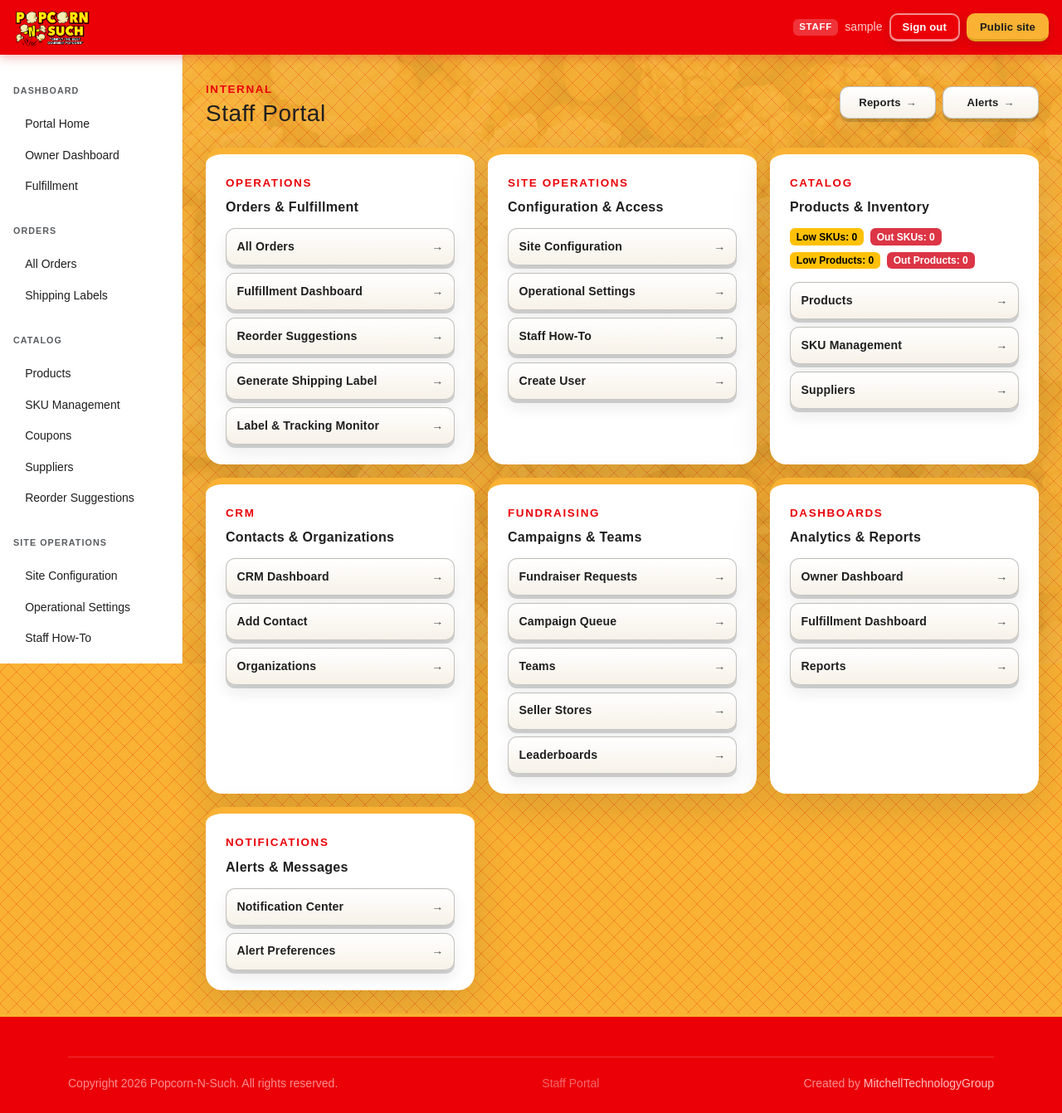
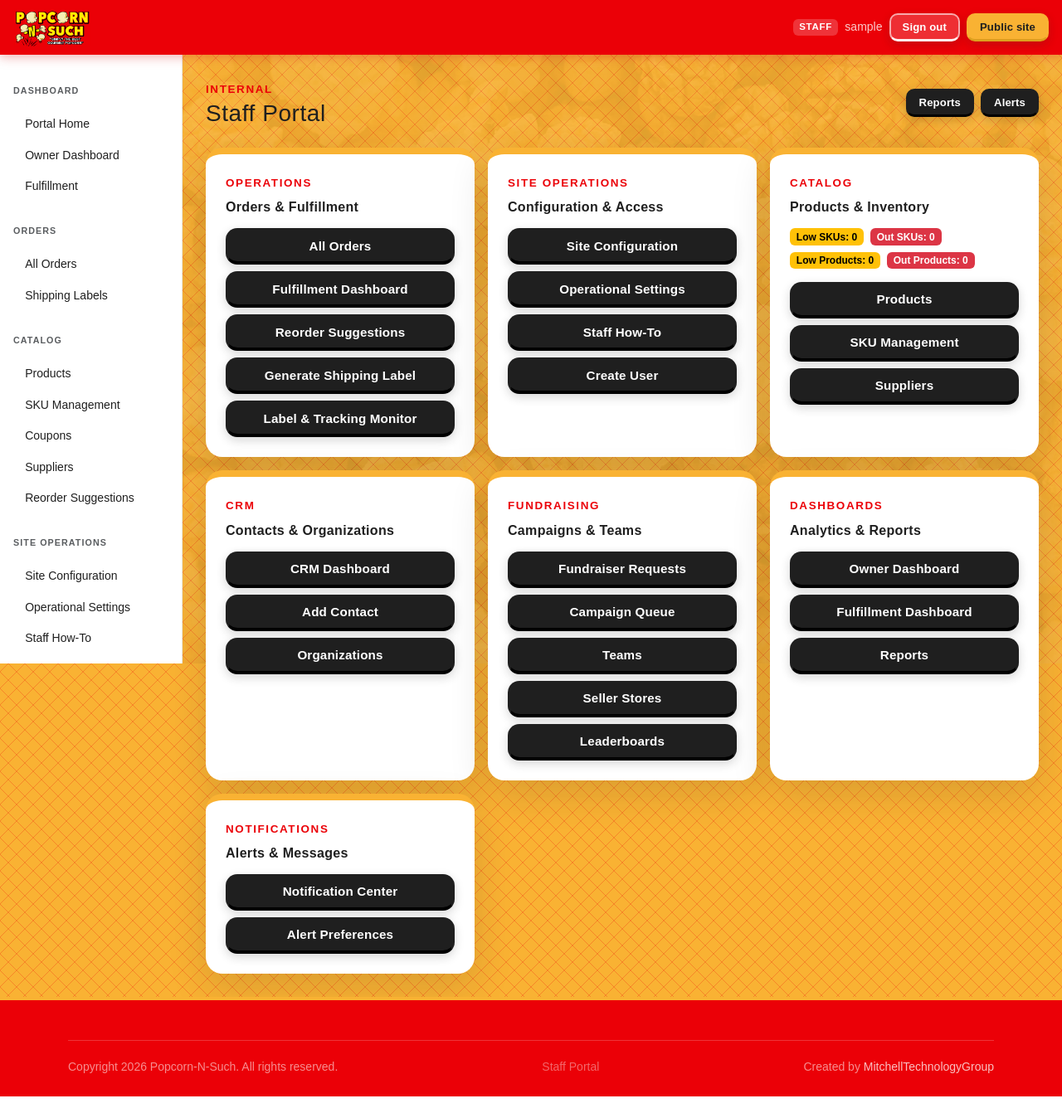
Before and after one commit to jeuanimo/popcorn-n-such, a Django app: page /dashboard/portal/ in a window 1280 px wide. Shown: the whole page at 83% size. Run offline with Django 5.2, Linux system fonts and the light colour scheme; the visitor is signed in with stand-in values (Sample User, id 1); data comes from the database, SQL or seed files in the repository; data that the repository does not hold is empty; parts of the project's set-up code (start-up, migrations or seed data) failed here and were passed over.

Commit message:
style: unify all clickable buttons sitewide
- portal.html: remove bespoke portal-3d-btn system entirely; replace all
  navigation links with btn btn-outline-dark (same class used everywhere else)
- theme.css btn-outline-light: transparent → solid rgba(255,255,255,.18) with
  3D border-bottom treatment (matches nav + cta-band dark red backgrounds)
- profile.html: btn-link Edit toggles → btn-sm btn-outline-dark; btn-link
  delete → btn-sm btn-danger; all 3D treatment applied consistently

```diff
--- a/static/css/theme.css
+++ b/static/css/theme.css
@@ -1099,15 +1099,16 @@ tr.table-info.fw-bold td    { background: rgba(13,202,240,.14) !important; }
 /* ── btn-outline-light (for dark/hero sections) ─────────────── */
 
 .btn-outline-light {
-  background: transparent;
+  background: rgba(255,255,255,.18);
   color: #fff;
-  border-color: rgba(255,255,255,.55);
-}
-.btn-outline-light:hover {
-  background: rgba(255,255,255,.12);
+  border-color: rgba(255,255,255,.6);
+  border-bottom-color: rgba(255,255,255,.95); /* 3D step on dark bg */
+}
+.btn-outline-light:hover, .btn-outline-light:focus {
+  background: rgba(255,255,255,.28);
   color: #fff;
-  border-color: rgba(255,255,255,.8);
-  box-shadow: var(--btn-hover-glow);
+  border-color: rgba(255,255,255,.85);
+  box-shadow: 0 7px 18px rgba(0,0,0,.22);
 }
 
 /* ── Divider with gold dot ──────────────────────────────────── */
--- a/templates/staff/portal.html
+++ b/templates/staff/portal.html
@@ -8,80 +8,22 @@
             <span class="eyebrow">Internal</span>
             <h1 class="h3 mb-0">Staff Portal</h1>
         </div>
-        <div class="portal-top-actions">
-            <a class="portal-3d-btn-top" href="{% url 'reports:dashboard' %}">Reports</a>
-            <a class="portal-3d-btn-top" href="{% url 'notifications:center' %}">Alerts</a>
+        <div class="d-flex gap-2">
+            <a class="btn btn-outline-dark btn-sm" href="{% url 'reports:dashboard' %}">Reports</a>
+            <a class="btn btn-outline-dark btn-sm" href="{% url 'notifications:center' %}">Alerts</a>
         </div>
     </div>
-    <style>
-  .portal-top-actions {
-    display: flex;
-    gap: .5rem;
-  }
-  .portal-link-list {
-    display: grid;
-    gap: .55rem;
-  }
-  .portal-3d-btn,
-  .portal-3d-btn-top {
-    display: inline-flex;
-    align-items: center;
-    justify-content: space-between;
-    padding: .62rem .78rem;
-    border: 1px solid rgba(31, 31, 31, .25);
-    border-radius: .7rem;
-    background: linear-gradient(180deg, #fff, #f7f2e8);
-    box-shadow: 0 4px 0 rgba(31, 31, 31, .18), 0 10px 18px rgba(31, 31, 31, .08);
-    color: var(--kettle-black);
-    text-decoration: none;
-    font-size: .88rem;
-    font-weight: 700;
-    letter-spacing: .01em;
-    transition: transform .08s ease, box-shadow .08s ease, background .12s ease;
-  }
-  .portal-3d-btn {
-    width: 100%;
-    font-size: .88rem;
-    letter-spacing: .01em;
-  }
-  .portal-3d-btn-top {
-    width: auto;
-    min-width: 116px;
-    justify-content: center;
-    gap: .35rem;
-    font-size: .82rem;
-    padding: .48rem .72rem;
-    letter-spacing: .01em;
-  }
-  .portal-3d-btn:hover,
-  .portal-3d-btn-top:hover {
-    background: linear-gradient(180deg, #fff9ef, #f4ead6);
-    transform: translateY(-1px);
-    color: var(--kettle-black);
-  }
-  .portal-3d-btn:active,
-  .portal-3d-btn-top:active {
-    transform: translateY(3px);
-    box-shadow: 0 1px 0 rgba(31, 31, 31, .2), 0 4px 10px rgba(31, 31, 31, .1);
-  }
-  .portal-3d-btn::after,
-  .portal-3d-btn-top::after {
-    content: "→";
-    opacity: .8;
-  }
-    </style>
     <div class="row g-3">
         <div class="col-12 col-md-6 col-xl-4">
             <div class="hero-card p-4 h-100">
                 <p class="eyebrow mb-2">Operations</p>
                 <h2 class="h6 fw-bold mb-3">Orders &amp; Fulfillment</h2>
-                <div class="portal-link-list">
-                    <a href="{% url 'orders:staff-list' %}" class="portal-3d-btn">All Orders</a>
-                    <a href="{% url 'dashboards:fulfillment' %}" class="portal-3d-btn">Fulfillment Dashboard</a>
-                    <a href="{% url 'purchase_orders:reorder-suggestions' %}"
-                       class="portal-3d-btn">Reorder Suggestions</a>
-                    <a href="{% url 'shipping:label-create' %}" class="portal-3d-btn">Generate Shipping Label</a>
-                    <a href="{% url 'shipping:label-list' %}" class="portal-3d-btn">Label &amp; Tracking Monitor</a>
+                <div class="d-grid gap-2">
+                    <a href="{% url 'orders:staff-list' %}" class="btn btn-outline-dark text-start">All Orders</a>
+                    <a href="{% url 'dashboards:fulfillment' %}" class="btn btn-outline-dark text-start">Fulfillment Dashboard</a>
+                    <a href="{% url 'purchase_orders:reorder-suggestions' %}" class="btn btn-outline-dark text-start">Reorder Suggestions</a>
+                    <a href="{% url 'shipping:label-create' %}" class="btn btn-outline-dark text-start">Generate Shipping Label</a>
+                    <a href="{% url 'shipping:label-list' %}" class="btn btn-outline-dark text-start">Label &amp; Tracking Monitor</a>
                 </div>
             </div>
         </div>
@@ -89,13 +31,12 @@
             <div class="hero-card p-4 h-100">
                 <p class="eyebrow mb-2">Site Operations</p>
                 <h2 class="h6 fw-bold mb-3">Configuration &amp; Access</h2>
-                <div class="portal-link-list">
-                    <a href="{% url 'site-config-list' %}" class="portal-3d-btn">Site Configuration</a>
-                    <a href="{% url 'dashboards:operational-settings' %}"
-                       class="portal-3d-btn">Operational Settings</a>
-                    <a href="{% url 'dashboards:how-to' %}" class="portal-3d-btn">Staff How-To</a>
+                <div class="d-grid gap-2">
+                    <a href="{% url 'site-config-list' %}" class="btn btn-outline-dark text-start">Site Configuration</a>
+                    <a href="{% url 'dashboards:operational-settings' %}" class="btn btn-outline-dark text-start">Operational Settings</a>
+                    <a href="{% url 'dashboards:how-to' %}" class="btn btn-outline-dark text-start">Staff How-To</a>
                     {% if can_create_users %}
-                        <a href="{% url 'accounts:admin-user-create' %}" class="portal-3d-btn">Create User</a>
+                        <a href="{% url 'accounts:admin-user-create' %}" class="btn btn-outline-dark text-start">Create User</a>
                     {% endif %}
                 </div>
             </div>
@@ -110,10 +51,10 @@
                     <span class="badge text-bg-warning">Low Products: {{ low_stock_products }}</span>
                     <span class="badge text-bg-danger">Out Products: {{ out_of_stock_products }}</span>
                 </div>
-                <div class="portal-link-list">
-                    <a href="{% url 'products:admin-list' %}" class="portal-3d-btn">Products</a>
-                    <a href="{% url 'products:sku-management' %}" class="portal-3d-btn">SKU Management</a>
-                    <a href="{% url 'suppliers:list' %}" class="portal-3d-btn">Suppliers</a>
+                <div class="d-grid gap-2">
+                    <a href="{% url 'products:admin-list' %}" class="btn btn-outline-dark text-start">Products</a>
+                    <a href="{% url 'products:sku-management' %}" class="btn btn-outline-dark text-start">SKU Management</a>
+                    <a href="{% url 'suppliers:list' %}" class="btn btn-outline-dark text-start">Suppliers</a>
                 </div>
             </div>
         </div>
@@ -121,10 +62,10 @@
             <div class="hero-card p-4 h-100">
                 <p class="eyebrow mb-2">CRM</p>
                 <h2 class="h6 fw-bold mb-3">Contacts &amp; Organizations</h2>
-                <div class="portal-link-list">
-                    <a href="{% url 'crm:dashboard' %}" class="portal-3d-btn">CRM Dashboard</a>
-                    <a href="{% url 'crm:contact-create' %}" class="portal-3d-btn">Add Contact</a>
-                    <a href="{% url 'crm-list' %}" class="portal-3d-btn">Organizations</a>
+                <div class="d-grid gap-2">
+                    <a href="{% url 'crm:dashboard' %}" class="btn btn-outline-dark text-start">CRM Dashboard</a>
+                    <a href="{% url 'crm:contact-create' %}" class="btn btn-outline-dark text-start">Add Contact</a>
+                    <a href="{% url 'crm-list' %}" class="btn btn-outline-dark text-start">Organizations</a>
                 </div>
             </div>
         </div>
@@ -132,14 +73,12 @@
             <div class="hero-card p-4 h-100">
                 <p class="eyebrow mb-2">Fundraising</p>
                 <h2 class="h6 fw-bold mb-3">Campaigns &amp; Teams</h2>
-                <div class="portal-link-list">
-                    <a href="{% url 'fundraisers:staff-campaign-queue' %}"
-                       class="portal-3d-btn">Fundraiser Requests</a>
-                    <a href="{% url 'fundraisers:staff-campaign-queue' %}"
-                       class="portal-3d-btn">Campaign Queue</a>
-                    <a href="{% url 'teams:staff-list' %}" class="portal-3d-btn">Teams</a>
-                    <a href="{% url 'sellers:staff-list' %}" class="portal-3d-btn">Seller Stores</a>
-                    <a href="{% url 'leaderboards:all-campaigns' %}" class="portal-3d-btn">Leaderboards</a>
+                <div class="d-grid gap-2">
+                    <a href="{% url 'fundraisers:staff-campaign-queue' %}" class="btn btn-outline-dark text-start">Fundraiser Requests</a>
+                    <a href="{% url 'fundraisers:staff-campaign-queue' %}" class="btn btn-outline-dark text-start">Campaign Queue</a>
+                    <a href="{% url 'teams:staff-list' %}" class="btn btn-outline-dark text-start">Teams</a>
+                    <a href="{% url 'sellers:staff-list' %}" class="btn btn-outline-dark text-start">Seller Stores</a>
+                    <a href="{% url 'leaderboards:all-campaigns' %}" class="btn btn-outline-dark text-start">Leaderboards</a>
                 </div>
             </div>
         </div>
@@ -147,10 +86,10 @@
             <div class="hero-card p-4 h-100">
                 <p class="eyebrow mb-2">Dashboards</p>
                 <h2 class="h6 fw-bold mb-3">Analytics &amp; Reports</h2>
-                <div class="portal-link-list">
-                    <a href="{% url 'dashboards:owner' %}" class="portal-3d-btn">Owner Dashboard</a>
-                    <a href="{% url 'dashboards:fulfillment' %}" class="portal-3d-btn">Fulfillment Dashboard</a>
-                    <a href="{% url 'reports:dashboard' %}" class="portal-3d-btn">Reports</a>
+                <div class="d-grid gap-2">
+                    <a href="{% url 'dashboards:owner' %}" class="btn btn-outline-dark text-start">Owner Dashboard</a>
+                    <a href="{% url 'dashboards:fulfillment' %}" class="btn btn-outline-dark text-start">Fulfillment Dashboard</a>
+                    <a href="{% url 'reports:dashboard' %}" class="btn btn-outline-dark text-start">Reports</a>
                 </div>
             </div>
         </div>
@@ -158,9 +97,9 @@
             <div class="hero-card p-4 h-100">
                 <p class="eyebrow mb-2">Notifications</p>
                 <h2 class="h6 fw-bold mb-3">Alerts &amp; Messages</h2>
-                <div class="portal-link-list">
-                    <a href="{% url 'notifications:center' %}" class="portal-3d-btn">Notification Center</a>
-                    <a href="{% url 'notifications:preferences' %}" class="portal-3d-btn">Alert Preferences</a>
+                <div class="d-grid gap-2">
+                    <a href="{% url 'notifications:center' %}" class="btn btn-outline-dark text-start">Notification Center</a>
+                    <a href="{% url 'notifications:preferences' %}" class="btn btn-outline-dark text-start">Alert Preferences</a>
                 </div>
             </div>
         </div>
```
Also changed, not shown: templates/accounts/profile.html (+4 -4 lines).
